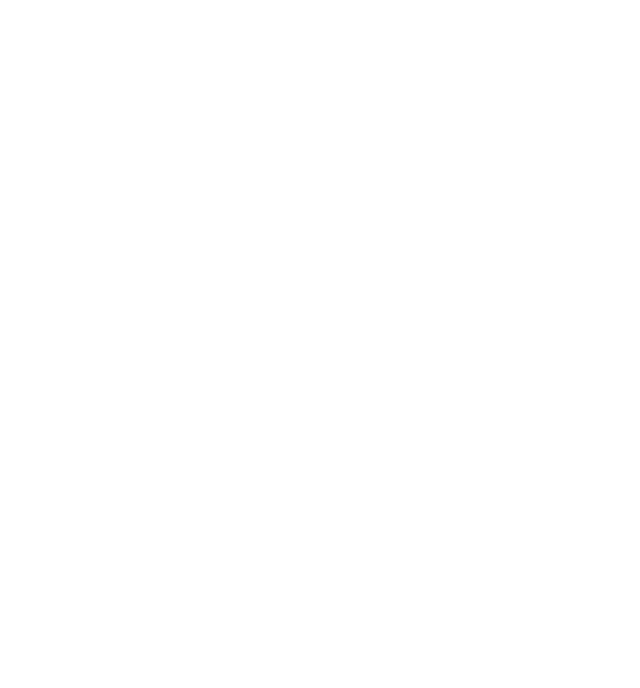
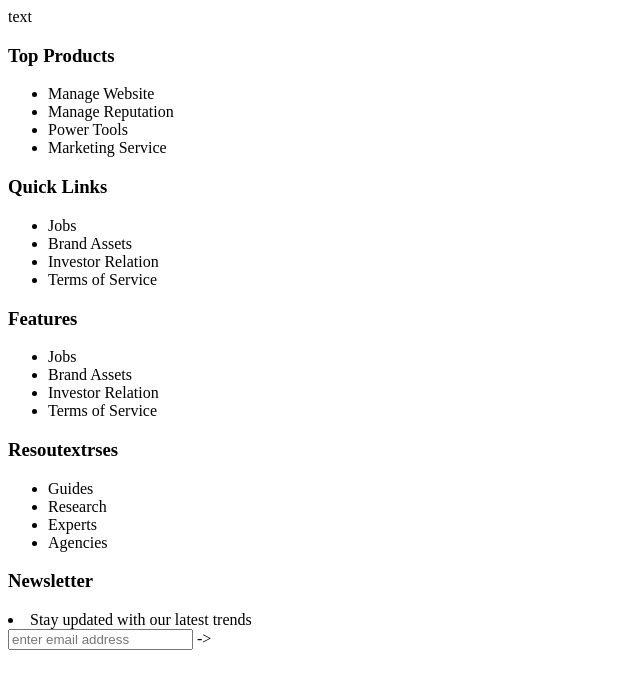
Before and after one commit to thatboigung/Edm-ui, a plain HTML site: page templates/Landing.html in a window 1280 px wide. Shown: the whole page, without its empty margins (0-640 px from the left). Drawn offline with Linux system fonts and the light colour scheme.

Commit message:
Worked on The footer.

```diff
--- a/templates/Landing.html
+++ b/templates/Landing.html
@@ -7,6 +7,7 @@
   <title>Edm ui</title>
   <link rel="stylesheet" href="../css/main.styles.css">
 </head>
+text
 
 <body>
 
@@ -26,7 +27,51 @@
   <!-- Footer By: #Tapuwa, #Aissa,  -->
 
   <footer>
-
+    <div class="footer-items">
+      <div>
+        <h3>Top Products</h3>
+        <ul>
+          <li>Manage Website</li>
+          <li>Manage Reputation</li>
+          <li>Power Tools</li>
+          <li>Marketing Service</li>
+        </ul>
+      </div>
+      <div>
+        <h3>Quick Links</h3>
+        <ul>
+          <li>Jobs</li>
+          <li>Brand Assets</li>
+          <li>Investor Relation</li>
+          <li>Terms of Service</li>
+        </ul>
+      </div>
+      <div>
+        <h3>Features</h3>
+        <ul>
+          <li>Jobs</li>
+          <li>Brand Assets</li>
+          <li>Investor Relation</li>
+          <li>Terms of Service</li>
+        </ul>
+      </div>
+      <div>
+        <h3>Resoutextrses</h3>
+        <ul>
+          <li>Guides</li>
+          <li>Research</li>
+          <li>Experts</li>
+          <li>Agencies</li>
+        </ul>
+      </div>
+      <div>
+        <h3>Newsletter</h3>
+        <li>Stay updated with our latest trends</li>
+        <div><input type="text" placeholder="enter email address">
+          <buttontext>-></button>
+        </div>
+      </div>
+    </div>
   </footer>
 
 
```
